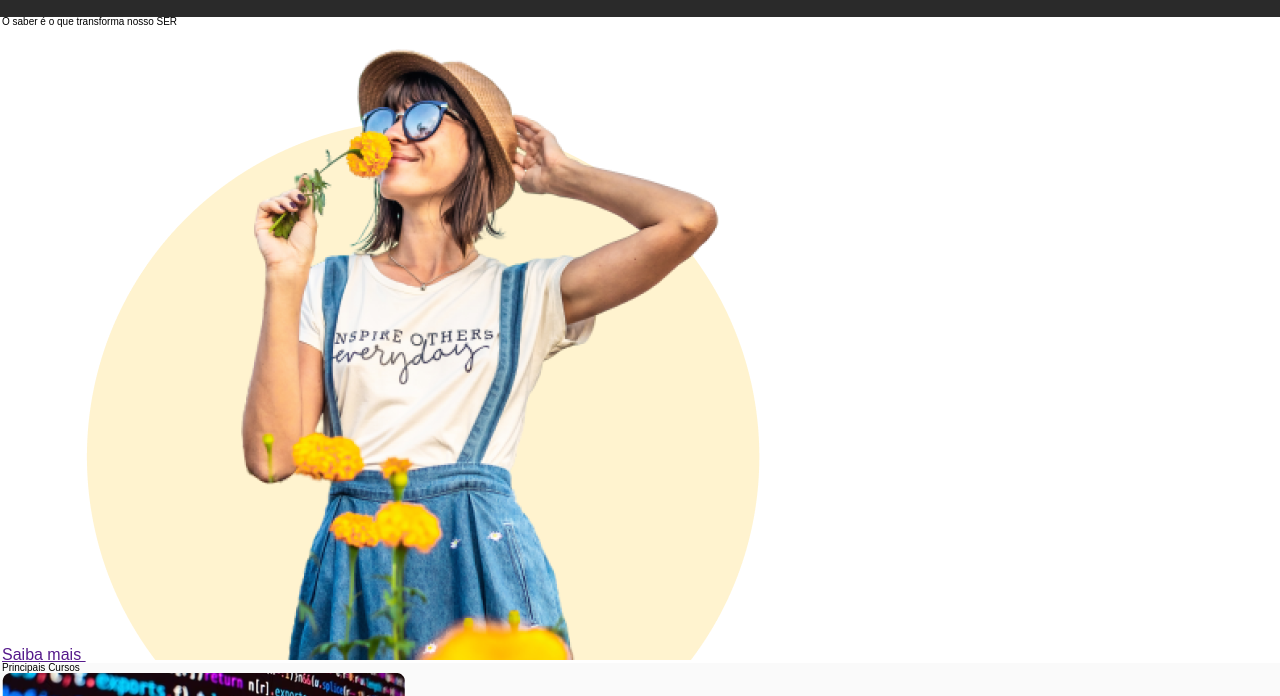
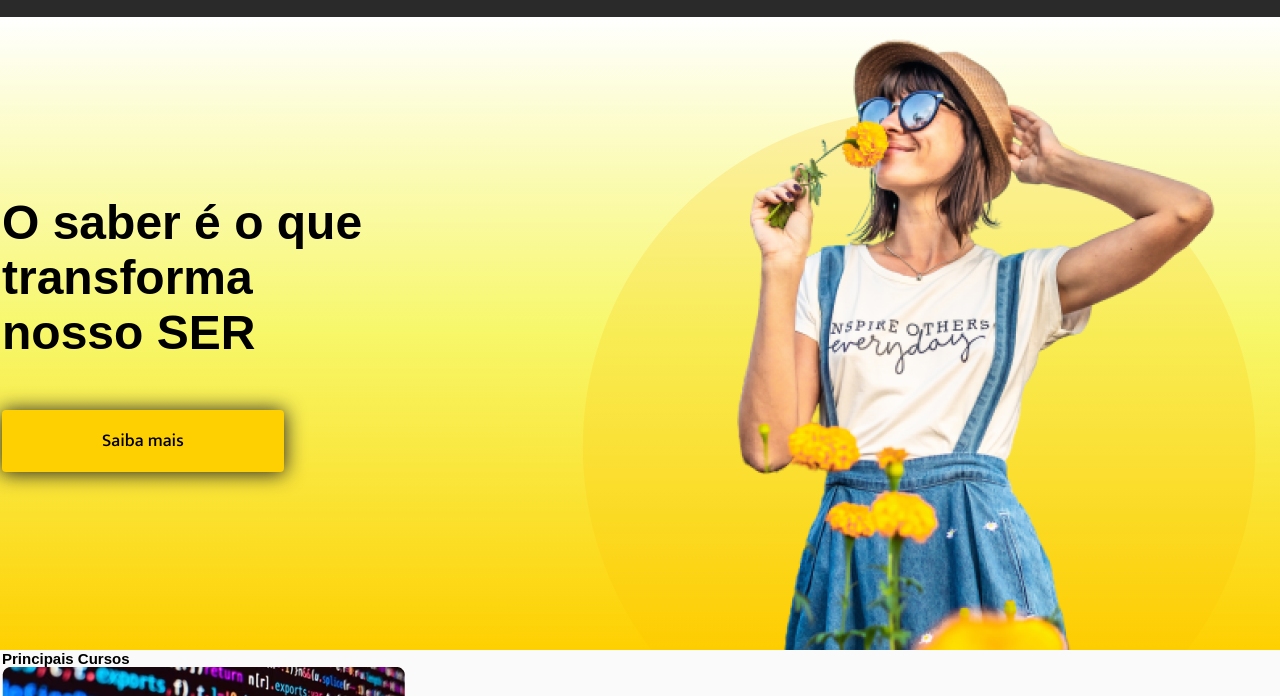
Before and after one commit to kaueh-silva/Projeto_CursosDEV, a plain HTML site: page index.html in a window 1280 px wide. Shown: the part 104-800 px from the top of the page. Drawn offline with Linux system fonts and the light colour scheme.

Commit message:
banner,btn(bannner), imagem e bg estilizados

```diff
--- a/CSS/style.css
+++ b/CSS/style.css
@@ -8,6 +8,12 @@
 
 :root {
     --primary-color: #FED001;
+}
+
+* {
+    padding: 0;
+    margin: 0;
+    box-sizing: border-box;
 }
 
 html {
@@ -70,6 +76,7 @@ nav a {
     padding: 0.75em 1.15rem;
     border: solid 1px;
     text-decoration: none;
+    transition: 1.2s;
 
 
 }
@@ -78,7 +85,7 @@ nav a {
     background-color: var(--primary-color, );
     color: black;
     border: none;
-    transition: 1.2s;
+
     box-shadow: 0px 1px 10px 5px #947c13;
     border-radius: 10px;
 
@@ -92,3 +99,49 @@ nav a {
     list-style: none;
 
 }
+
+/*Fim Nav*/
+
+.wrapperContainer-hero {
+    background-image: linear-gradient(transparent, rgb(247, 247, 105), var(--primary-color));
+}
+
+/*Estilo herobanner*/
+
+.heroBanner {
+    display: flex;
+    justify-content: space-between;
+    align-items: center;
+    gap: 20rem;
+}
+
+h1 {
+    font-size: 4.8rem;
+    margin-bottom: 5rem;
+}
+
+.header_content .btn {
+    background-color: var(--primary-color);
+    border-radius: 4px;
+    font-size: 1.8rem;
+    text-decoration: none;
+    padding: 1.6rem 10rem;
+    font-family: 'Mukta', sans-serif;
+    box-shadow: 0px 1px 20px 1px rgb(39, 38, 38);
+    color: black;
+    display: inline-block;
+    transition: 1.2s;
+    font-weight: 500;
+
+
+
+}
+
+.header_content .btn:hover {
+
+    background-color: black;
+    color: var(--primary-color);
+    box-shadow: 0px 0px 0px 0px;
+    scale: 1.2;
+    border-radius: 80px;
+}
--- a/index.html
+++ b/index.html
@@ -4,7 +4,7 @@
 <head>
     <meta charset="UTF-8">
     <meta name="viewport" content="width=device-width, initial-scale=1.0">
-    <link rel="stylesheet" href="CSS/reset.css">
+
 
     <link rel="stylesheet" href="CSS/style.css">
     <title>Cursos Dev</title>
@@ -32,8 +32,10 @@
 
     <div class="wrapperContainer-hero">
         <section class="container heroBanner">
-            <h1>O saber é o que transforma nosso <span class="upper"> ser </span></h1>
-            <a href="" class="btn">Saiba mais </a>
+            <div class="header_content">
+                <h1>O saber é o que transforma nosso <span class="upper"> ser </span></h1>
+                <a href="" class="btn">Saiba mais </a>
+            </div>
             <img src="imagens/HeroImage.png" alt="">
         </section>
     </div>
@@ -110,6 +112,10 @@
             Densenvolvido por Kauê Silva
         </footer>
     </div>
+
+    <div class="teste">
+        <a href="" class="teste_2">SAIBA MAIS </a>
+    </div>
 </body>
 
 </html>
```
